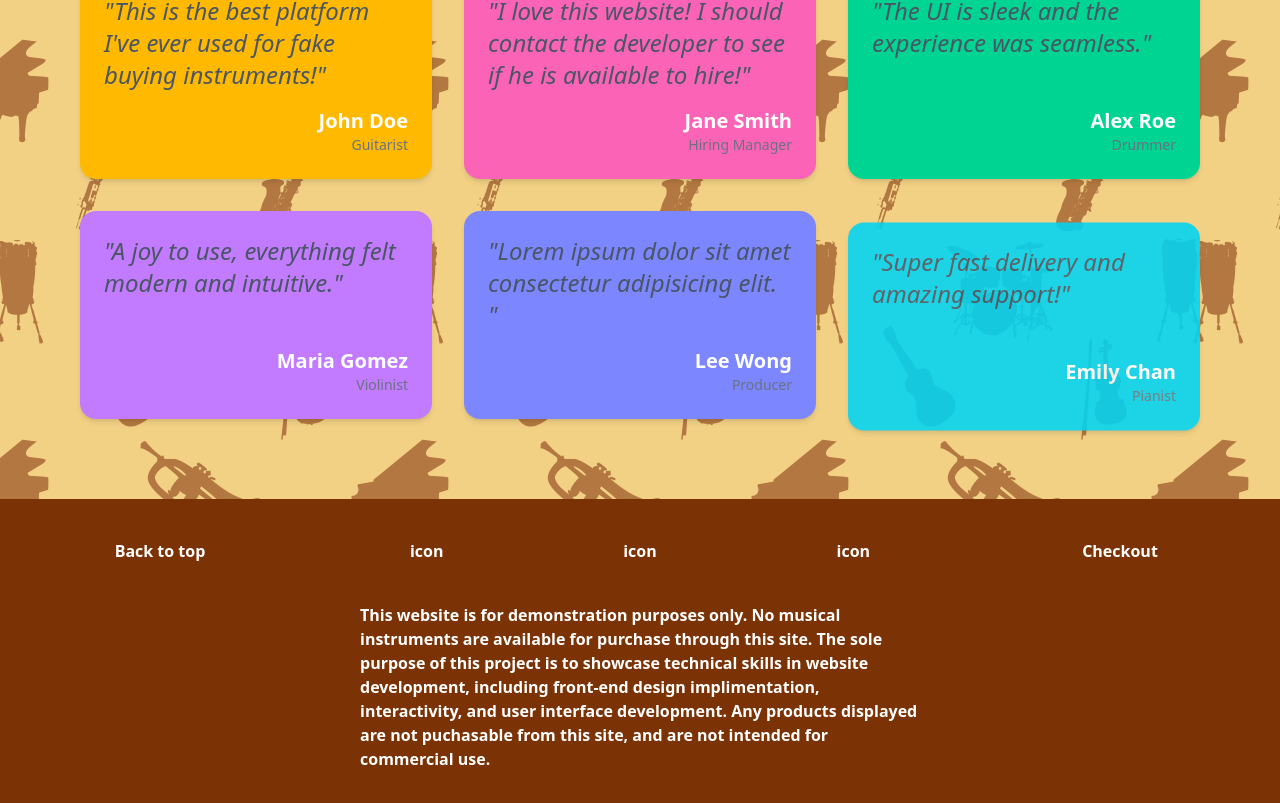
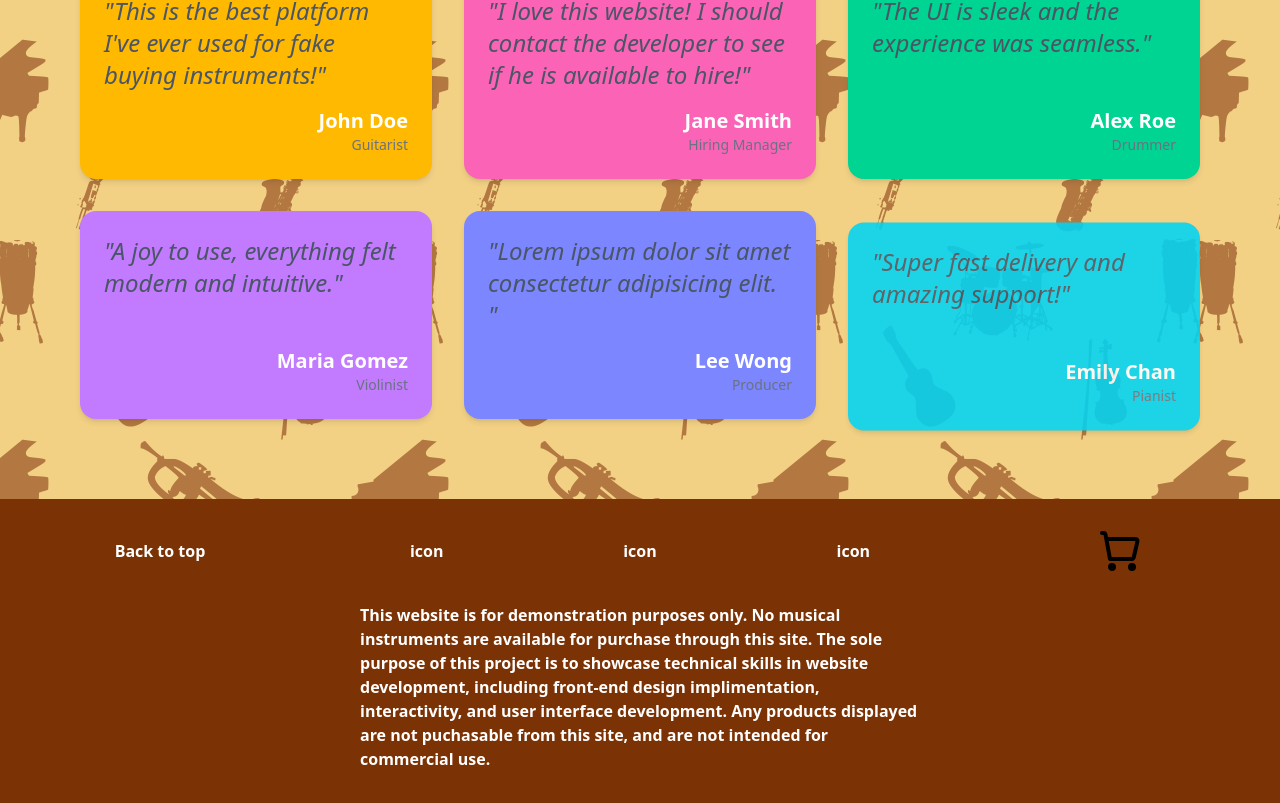
Before and after one commit to KeeganKevern/melody-mart, a Vue app in the folder melody-mart/: page / in a window 1280 px wide. Shown: the part 1241-2044 px from the top of the page. Built offline with nearby package versions, Linux system fonts and the light colour scheme; no server answers.

Commit message:
added cart icon to header and footer, including updating display relative to items in teh cart

```diff
--- a/melody-mart/src/App.vue
+++ b/melody-mart/src/App.vue
@@ -1,11 +1,14 @@
 <script setup>
 import { RouterLink, RouterView } from "vue-router";
 import ThemeSlider from "@/components/headercomponents/ThemeSlider.vue";
+import BasketContainer from "./components/headercomponents/BasketContainer.vue";
 //Animate on scroll
 import "aos/dist/aos.css";
 import AOS from "aos";
+AOS.init();
 
-AOS.init();
+import { useCartStore } from "./stores/CartStore";
+const cartStore = useCartStore();
 </script>
 
 <template>
@@ -14,6 +17,12 @@ AOS.init();
   >
     <h1 class="text-4xl font-extrabold italic m-5">Melody-Mart</h1>
     <ThemeSlider class="absolute left-5 top-5" />
+
+    <RouterLink to="/checkout">
+      <BasketContainer
+        class="absolute right-5 top-5"
+        :quantityInCart="cartStore.quantityInCart"
+    /></RouterLink>
 
     <nav class="flex justify-evenly w-full mb-5 text-xl md:text-2xl">
       <RouterLink to="/">Home</RouterLink>
@@ -41,8 +50,9 @@ AOS.init();
     <RouterLink
       to="/checkout"
       class="col-start-4 flex justify-center items-center"
-      >Checkout</RouterLink
     >
+      <BasketContainer :quantityInCart="cartStore.quantityInCart"
+    /></RouterLink>
     <p
       class="row-start-2 row-span-2 col-span-4 lg:col-span-2 lg:col-start-2 p-10 pt-0"
     >
--- /dev/null
+++ b/melody-mart/src/components/headercomponents/BasketContainer.vue
@@ -0,0 +1,23 @@
+<template>
+  <div>
+    <img
+      class="size-12"
+      src="../../assets/icons/cart.svg"
+      alt="A Shopping Cart"
+    />
+    <div
+      v-if="quantityInCart != 0"
+      class="rounded-full size-6 text-center align-middle items-center font-extrabold bg-amber-200 absolute top-0 right-0 text-sm text-black"
+    >
+      {{ quantityInCart }}
+    </div>
+  </div>
+</template>
+<script setup>
+const props = defineProps({
+  quantityInCart: {
+    type: Number,
+    required: false,
+  },
+});
+</script>
--- a/melody-mart/src/stores/CartStore.js
+++ b/melody-mart/src/stores/CartStore.js
@@ -23,5 +23,7 @@ export const useCartStore = defineStore("cart", () => {
 
   const isCartEmpty = computed(() => cart.value.length === 0);
 
-  return { cart, cartValue, isCartEmpty, addToCart };
+  const quantityInCart = computed(() => cart.value.length);
+
+  return { cart, cartValue, isCartEmpty, quantityInCart, addToCart };
 });
```
